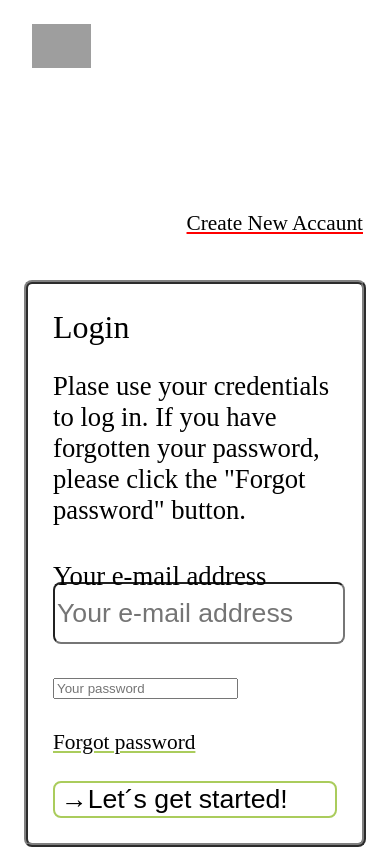
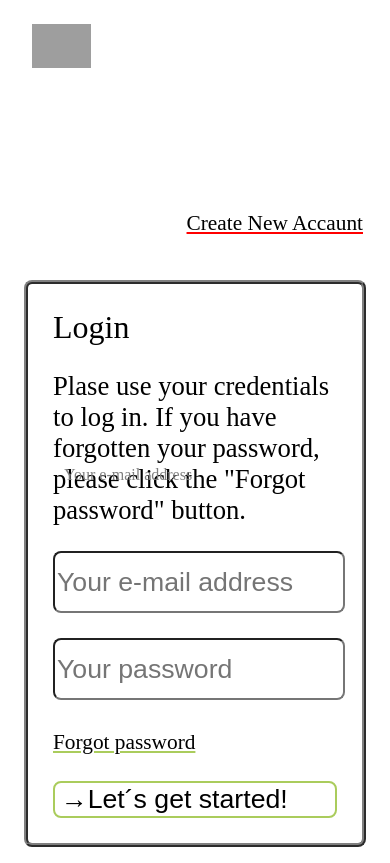
Before and after one commit to MichaelSagel/test-vue, a Vue app: page / in a window 390 px wide. Built offline with nearby package versions, Linux system fonts and the light colour scheme; grey boxes are pictures that could not be loaded.

Commit message:
Misha uchi git

```diff
--- a/src/App.vue
+++ b/src/App.vue
@@ -26,15 +26,15 @@
 
       <div class="container-body">
         <label>
-          <div class="div-container-body">
+          <div class="input-container-body">
             Your e-mail address
           </div>
-          <input class="input-container-body" placeholder="Your e-mail address"/>
+          <input class="input-container-footer" placeholder="Your e-mail address"/>
         </label>
       </div>
 
       <div class="container-body">
-        <input class="input-container_body" placeholder="Your password"/>
+        <input class="input-container-footer" placeholder="Your password"/>
       </div>
 
       <div class="forgotPassword-container">
@@ -118,13 +118,14 @@ label {
       right: -22px;
       text-decoration-color: red;
     }
+
   }
 
 .container-body {
   margin: 25px 25px;
   border-radius: 8px;
 }
-.input-container-body {
+.input-container-footer {
   display: flex;
   flex-direction: column;
   font-size: 20pt;
@@ -133,6 +134,20 @@ label {
   border-radius: 8px;
 }
 
+.input-container-body{
+  box-sizing: border-box;
+  display: none;
+  font-size: 12pt;
+  color: gray;
+}@media screen and (max-width: 640px) {
+    .input-container-body {
+      display: block;
+      position: absolute;
+      top: +450px;
+      left: +40px;
+    }
+
+  }
 
 
 .button-bady:hover {
```
